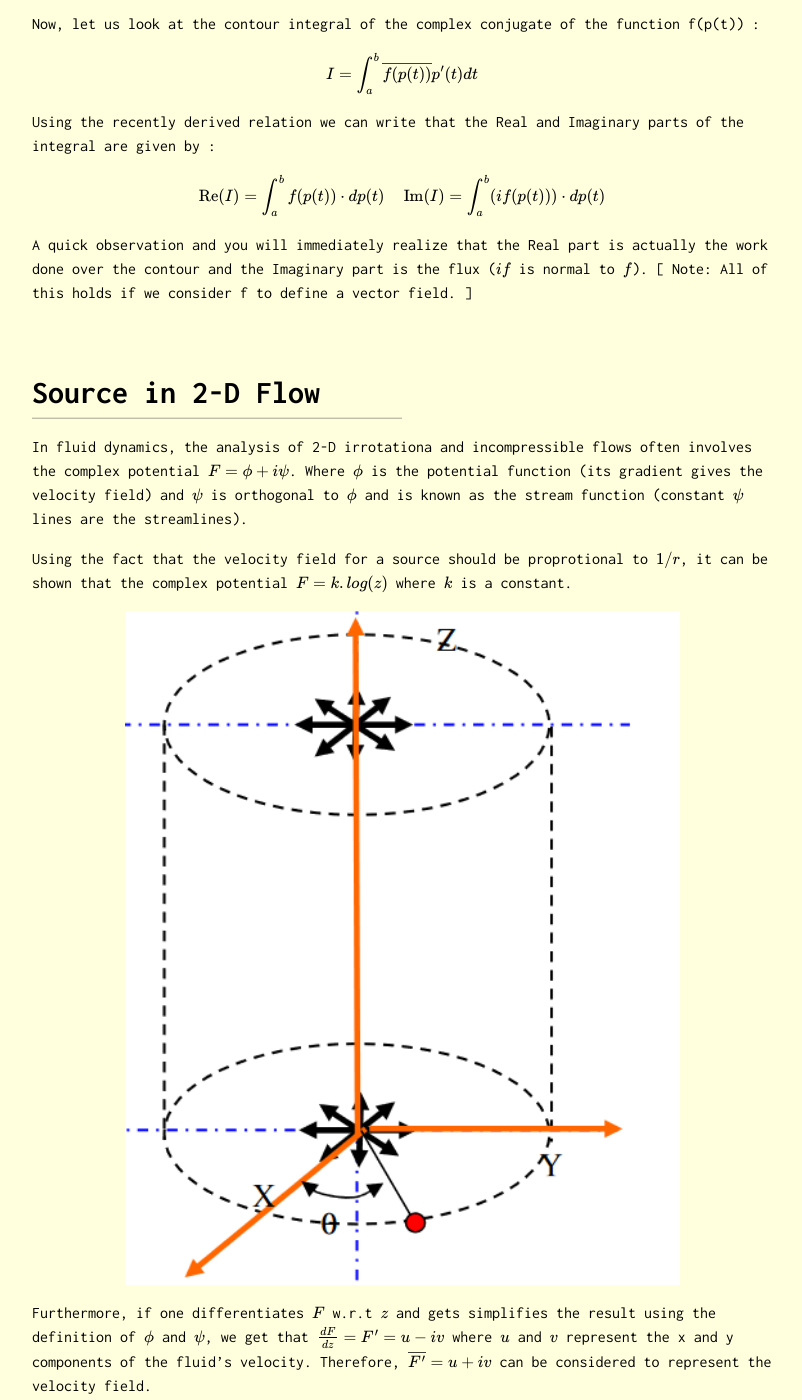
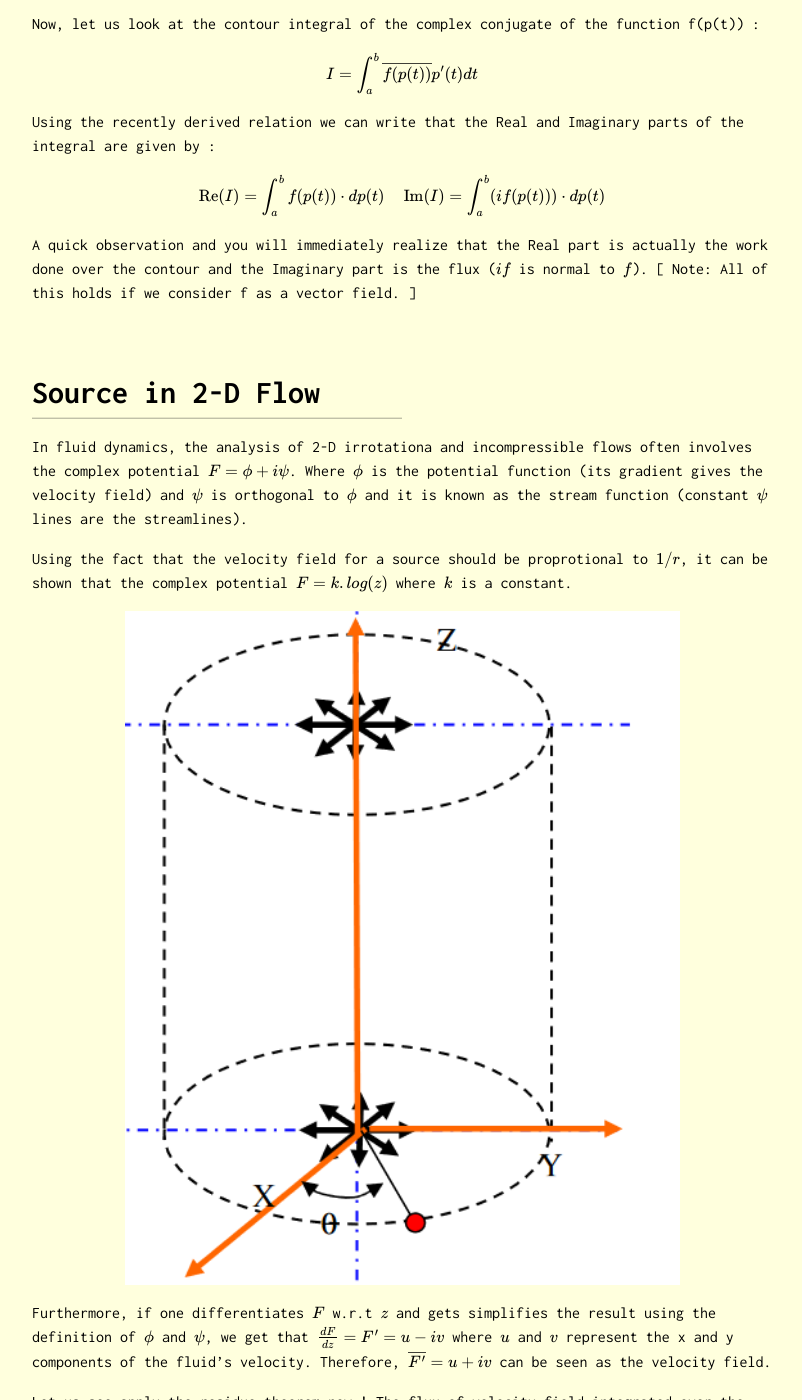
Before and after one commit to Oscuro-Phoenix/math-for-fun, a Jekyll site: the page built from _posts/2021-05-11-Problem-12.md, in a window 1280 px wide and 1400 px high, scrolled down 1322 px. Shown: the whole window, without its empty margins (238-1040 px from the left). Built offline with Jekyll 4.4.1, drawn with Linux system fonts in a browser that asks for light colours; formulas are drawn with MathJax 3.

Commit message:
Prob 12 2

```diff
--- a/_posts/2021-05-11-Problem-12.md
+++ b/_posts/2021-05-11-Problem-12.md
@@ -45,12 +45,12 @@ $$
 \operatorname{Re}(I)=\int_{a}^{b} f(p(t)) \cdot d p(t) \quad \operatorname{Im}(I)=\int_{a}^{b}(i f(p(t))) \cdot d p(t)
 $$
 
-A quick observation and you will immediately realize that the Real part is actually the work done over the contour and the Imaginary part is the flux ($$ if $$ is normal to $$ f $$). [ Note: All of this holds if we consider f to define a vector field. ]
+A quick observation and you will immediately realize that the Real part is actually the work done over the contour and the Imaginary part is the flux ($$ if $$ is normal to $$ f $$). [ Note: All of this holds if we consider f as a vector field. ]
 
 
 # Source in 2-D Flow
 
-In fluid dynamics, the analysis of 2-D irrotationa and incompressible flows often involves the complex potential $$ F = \phi + i\psi $$. Where $$ \phi $$ is the potential function (its gradient gives the velocity field) and $$ \psi $$ is orthogonal to $$ \phi $$ and is known as the stream function (constant $$ \psi $$ lines are the streamlines).
+In fluid dynamics, the analysis of 2-D irrotationa and incompressible flows often involves the complex potential $$ F = \phi + i\psi $$. Where $$ \phi $$ is the potential function (its gradient gives the velocity field) and $$ \psi $$ is orthogonal to $$ \phi $$ and it is known as the stream function (constant $$ \psi $$ lines are the streamlines).
 
 
 Using the fact that the velocity field for a source should be proprotional to $$ 1/r $$, it can be shown that the complex potential $$ F = k.log(z) $$ where $$ k $$ is a constant.
@@ -59,7 +59,7 @@ Using the fact that the velocity field for a source should be proprotional to $$
 <center><img style=" display: block; margin-left: auto; margin-right: auto;width: 75%;" src="../assets/prob12_fig1.png"></center>
 
 
-Furthermore, if one differentiates $$ F $$ w.r.t $$ z $$ and gets simplifies the result using the definition of $$ \phi $$ and $$ \psi $$, we get that $$ \frac{dF}{dz} = F^{\prime} = u - iv $$ where $$ u $$ and $$ v $$ represent the x and y components of the fluid's velocity. Therefore, $$ \overline{F^{\prime}} = u + iv $$ can be considered to represent the velocity field.
+Furthermore, if one differentiates $$ F $$ w.r.t $$ z $$ and gets simplifies the result using the definition of $$ \phi $$ and $$ \psi $$, we get that $$ \frac{dF}{dz} = F^{\prime} = u - iv $$ where $$ u $$ and $$ v $$ represent the x and y components of the fluid's velocity. Therefore, $$ \overline{F^{\prime}} = u + iv $$ can be seen as the velocity field.
 
 
 Let us see apply the residue theorem now ! The flux of velocity field integrated over the contour C should give an idea of the strength of the source or in fact, the fluid's flow rate. The complex conjugate of the velocity field is $$   \frac{dF}{dz} = \frac{k}{z} $$.
```
